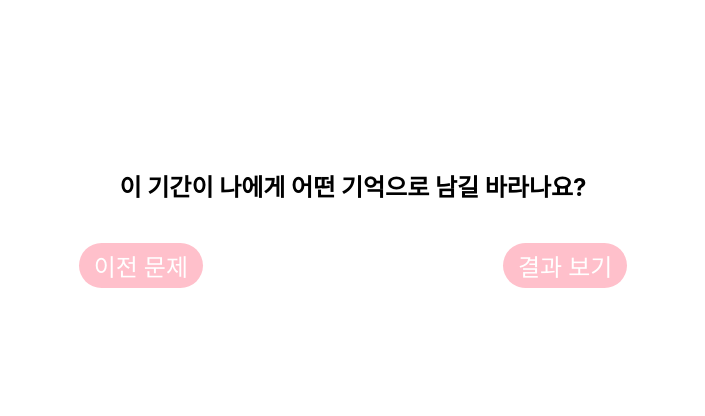
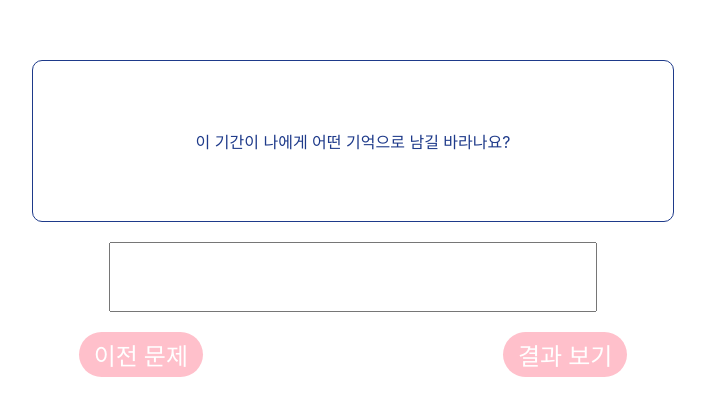
Before and after one commit to Youth-is-the-best/Youth-Client, a React (Create React App) app: page /test/3 in a window 1280 px wide. Shown: the part 122-538 px from the top of the page, without its empty margins (243-948 px from the left). Built offline with nearby package versions, Linux system fonts and the light colour scheme.

Commit message:
export 로 깔끔한 코드 구현

```diff
--- a/src/App.js
+++ b/src/App.js
@@ -13,7 +13,7 @@ function App() {
     <Routes>
       <Route path="/" element={<Home/>}></Route>
       <Route path="/login" element={<Login/>}></Route>
-      <Route path="/test" element={<Test/>}></Route>
+      <Route path="/test/0" element={<Test/>}></Route>
       <Route path="/test/1" element={<Test1/>}></Route>
       <Route path="/test/2" element={<Test2/>}></Route>
       <Route path="/test/3" element={<Test3/>}></Route>
--- a/src/pages/Home.jsx
+++ b/src/pages/Home.jsx
@@ -5,7 +5,7 @@ import styled from 'styled-components'
 const Home = () => {
   return (
     <>
-    <TestLink to="/test">유형화 테스트 하러가기</TestLink>
+    <TestLink to="/test/0">유형화 테스트 하러가기</TestLink>
     </>
   )
 }
--- a/src/pages/Test.jsx
+++ b/src/pages/Test.jsx
@@ -20,7 +20,7 @@ const Test = () => {
 
 export default Test;
 
-const QuizDom = styled.div`
+export const QuizDom = styled.div`
     display: flex;
     flex-direction: column;
     justify-content: center;
@@ -33,7 +33,7 @@ const QuizDom = styled.div`
     border-radius: 20px;
 `;
 
-const QuestionContainer = styled.div`
+export const QuestionContainer = styled.div`
     display: flex;
     flex-direction: column;
     align-items: center;
@@ -46,7 +46,7 @@ const QuestionContainer = styled.div`
     border-radius : 10px;
 `;
 
-const ButtonLink = styled(Link)`
+export const ButtonLink = styled(Link)`
   display : flex;
   background-color : black;
     font-family: 'Ownglyph_meetme-Rg';
@@ -75,7 +75,7 @@ const ButtonLink = styled(Link)`
     }
 `
 
-const ButtonDom = styled.div`
+export const ButtonDom = styled.div`
     display: flex;
     flex-direction: row;
     gap: 300px;
--- a/src/pages/Test1.jsx
+++ b/src/pages/Test1.jsx
@@ -1,14 +1,12 @@
 import React from 'react';
-import { Link } from 'react-router-dom';
 import styled from 'styled-components';
+import {QuizDom, QuestionContainer, ButtonDom,ButtonLink } from './Test.jsx';
 
 const Test1 = () => {
 
     return (
       <QuizDom>
-        <QuestionContainer>
-          <QuestionText>휴학을 결정한 계기는 무엇인가요?</QuestionText>
-        </QuestionContainer>
+        <QuestionContainer>휴학을 결정한 계기는 무엇인가요?</QuestionContainer>
         <Answers>
           <label>
             <Answer type="radio" name="reason" value="jobPreparation" />
@@ -48,7 +46,7 @@ const Test1 = () => {
           </label>
         </Answers>
         <ButtonDom>
-          <ButtonLink to="/test">이전 문제</ButtonLink>
+          <ButtonLink to="/test/0">이전 문제</ButtonLink>
           <ButtonLink to="/test/2">다음 문제</ButtonLink>
         </ButtonDom>
       </QuizDom>
@@ -67,60 +65,3 @@ const Answers = styled.li`
 const Answer = styled.input`
   margin : 5px;
 `
-
-const ButtonLink = styled(Link)`
-  display : flex;
-  background-color : black;
-    font-family: 'Ownglyph_meetme-Rg';
-    src: url('https://fastly.jsdelivr.net/gh/projectnoonnu/noonfonts_2402_1@1.0/Ownglyph_meetme-Rg.woff2') format('woff2');
-    font-weight: lighter;
-    font-style: normal;
-    text-decoration: none;
-    background-color: pink;
-    color: #ffffff;
-    border: none;
-    border-radius: 25px;
-    padding: 5px 15px;
-    font-size: 1.5rem;
-    cursor: pointer;
-    display: flex;
-    align-items: center;
-    justify-content: center;
-    transition: background-color 0.3s ease;
-
-    &:hover {
-        background-color: #e98ab5;
-    }
-
-    &:active {
-        background-color: pink;
-    }
-`
-
-const QuizDom = styled.div`
-    display: flex;
-    flex-direction: column;
-    justify-content: center;
-    align-items: center;
-    width: 90%;
-    height: 80vh;
-    margin: 20px;
-    border-radius: 20px;
-`;
-
-const ButtonDom = styled.div`
-    display: flex;
-    flex-direction: row;
-    gap: 300px;
-`;
-
-const QuestionContainer = styled.div`
-    display: flex;
-    flex-direction: column;
-    align-items: center;
-    margin-bottom: 20px;
-`;
-
-const QuestionText = styled.h2`
-    margin-bottom: 20px;
-`;
--- a/src/pages/Test2.jsx
+++ b/src/pages/Test2.jsx
@@ -1,6 +1,6 @@
 import React from 'react';
-import { Link } from 'react-router-dom';
 import styled from 'styled-components';
+import {QuizDom, QuestionContainer, ButtonDom, ButtonLink } from './Test.jsx';
 
 const Test2 = () => {
 
@@ -37,59 +37,6 @@ const Test2 = () => {
 
 export default Test2;
 
-const ButtonLink = styled(Link)`
-  display : flex;
-  background-color : black;
-    font-family: 'Ownglyph_meetme-Rg';
-    src: url('https://fastly.jsdelivr.net/gh/projectnoonnu/noonfonts_2402_1@1.0/Ownglyph_meetme-Rg.woff2') format('woff2');
-    font-weight: lighter;
-    font-style: normal;
-    text-decoration: none;
-    background-color: pink;
-    color: #ffffff;
-    border: none;
-    border-radius: 25px;
-    padding: 5px 15px;
-    font-size: 1.5rem;
-    cursor: pointer;
-    display: flex;
-    align-items: center;
-    justify-content: center;
-    transition: background-color 0.3s ease;
-
-    &:hover {
-        background-color: #e98ab5;
-    }
-
-    &:active {
-        background-color: pink;
-    }
-`
-
-const QuizDom = styled.div`
-    display: flex;
-    flex-direction: column;
-    justify-content: center;
-    align-items: center;
-    width: 90%;
-    height: 80vh;
-    margin: 20px;
-    border-radius: 20px;
-`;
-
-const ButtonDom = styled.div`
-    display: flex;
-    flex-direction: row;
-    gap: 300px;
-`;
-
-const QuestionContainer = styled.div`
-    display: flex;
-    flex-direction: column;
-    align-items: center;
-    margin-bottom: 20px;
-`;
-
 const AnswerDom = styled.div`
     height : 30vh;
     // weight : 설정해줘야
--- a/src/pages/Test3.jsx
+++ b/src/pages/Test3.jsx
@@ -1,14 +1,13 @@
 import React from 'react';
-import { Link } from 'react-router-dom';
 import styled from 'styled-components';
+import {QuizDom, QuestionContainer, ButtonDom,ButtonLink } from './Test.jsx';
 
 const Test3 = () => {
 
     return (
       <QuizDom>
-        <QuestionContainer>
-          <QuestionText>이 기간이 나에게 어떤 기억으로 남길 바라나요?</QuestionText>
-        </QuestionContainer>
+        <QuestionContainer>이 기간이 나에게 어떤 기억으로 남길 바라나요?</QuestionContainer>
+        <Input/>
         <ButtonDom>
           <ButtonLink to="/test/2">이전 문제</ButtonLink>
           <ButtonLink to="/result">결과 보기</ButtonLink>
@@ -19,59 +18,7 @@ const Test3 = () => {
 
 export default Test3;
 
-const ButtonLink = styled(Link)`
-  display : flex;
-  background-color : black;
-    font-family: 'Ownglyph_meetme-Rg';
-    src: url('https://fastly.jsdelivr.net/gh/projectnoonnu/noonfonts_2402_1@1.0/Ownglyph_meetme-Rg.woff2') format('woff2');
-    font-weight: lighter;
-    font-style: normal;
-    text-decoration: none;
-    background-color: pink;
-    color: #ffffff;
-    border: none;
-    border-radius: 25px;
-    padding: 5px 15px;
-    font-size: 1.5rem;
-    cursor: pointer;
-    display: flex;
-    align-items: center;
-    justify-content: center;
-    transition: background-color 0.3s ease;
-
-    &:hover {
-        background-color: #e98ab5;
-    }
-
-    &:active {
-        background-color: pink;
-    }
+const Input = styled.input`
+  width : 30rem;
+  height : 4rem;
 `
-
-const QuizDom = styled.div`
-    display: flex;
-    flex-direction: column;
-    justify-content: center;
-    align-items: center;
-    width: 90%;
-    height: 80vh;
-    margin: 20px;
-    border-radius: 20px;
-`;
-
-const ButtonDom = styled.div`
-    display: flex;
-    flex-direction: row;
-    gap: 300px;
-`;
-
-const QuestionContainer = styled.div`
-    display: flex;
-    flex-direction: column;
-    align-items: center;
-    margin-bottom: 20px;
-`;
-
-const QuestionText = styled.h2`
-    margin-bottom: 20px;
-`;
```
Lines whose indentation alone changed are shown as unchanged.
